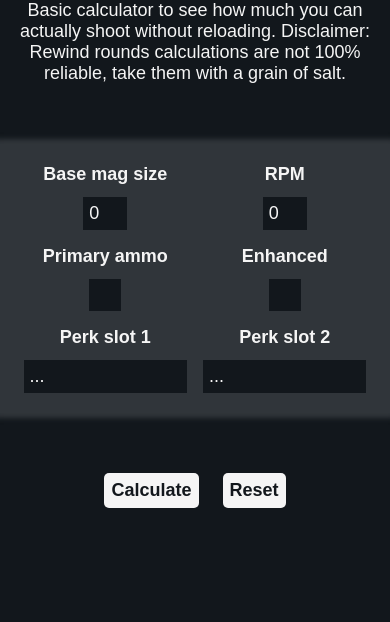
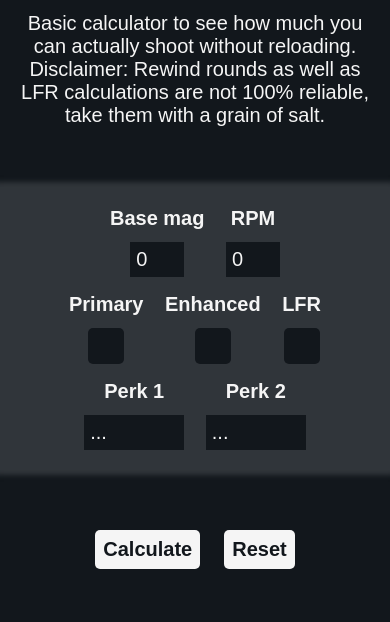
Before and after one commit to FScirE/FScirE.github.io, a plain HTML site: page index.html in a window 390 px wide. Shown: the part 270-892 px from the top of the page. Before the commit the page ends 844 px from the top, so only its background shows below. Drawn offline with Linux system fonts and the light colour scheme.

Commit message:
added lfr support
it may contain bugs
todo: images?, better calculations for linears (firing delay etc)

```diff
--- a/index.html
+++ b/index.html
@@ -9,25 +9,34 @@
 <body>
     <header>
         <h1>Destiny 2 Effective Magazine Size Calculator</h1>
-        <p>Basic calculator to see how much you can actually shoot without reloading. Disclaimer: Rewind rounds calculations are not 100% reliable, take them with a grain of salt.</p>
+        <p>Basic calculator to see how much you can actually shoot without reloading. Disclaimer: Rewind rounds as well as LFR calculations are not 100% reliable, take them with a grain of salt.</p>
     </header>
     <main>
         <div id="selection">
                 <div class="input" id="magsize">
-                    <h4>Base mag size</h4>
+                    <h4>Base mag</h4>
                     <input type="text" oninput="validate(this)">
                 </div>
                 <div class="input" id="rpm">
                     <h4>RPM</h4>
                     <input type="text" oninput="validate(this)">
                 </div>
+                <br>
                 <div class="input" id="primary">
-                    <h4>Primary ammo</h4>
+                    <h4>Primary</h4>
                     <input type="button" onclick="toggle(this)">
+                </div>
+                <div class="input" id="enhanced">
+                    <h4>Enhanced</h4>
+                    <input type="button" onclick="toggle(this)">
+                </div>
+                <div class="input" id="lfr">
+                    <h4>LFR</h4>
+                    <input type="button" onclick="lfrToggle(this)">
                 </div>
                 <br>
                 <div class="input perk" id="slot1">
-                    <h4>Perk slot 1</h4>
+                    <h4>Perk 1</h4>
                     <div class="container">
                         <button class="dropbutton"></button>
                         <div class="dropdown">
@@ -36,17 +45,13 @@
                     </div>
                 </div>
                 <div class="input perk" id="slot2">
-                    <h4>Perk slot 2</h4>
+                    <h4>Perk 2</h4>
                     <div class="container">
                         <button class="dropbutton"></button>
                         <div class="dropdown">
                             <!-- script adds elements -->
                         </div>
                     </div>
-                </div>
-                <div class="input" id="enhanced">
-                    <h4>Enhanced</h4>
-                    <input type="button" onclick="toggle(this)">
                 </div>
         </div>
         <div id="buttons">
--- a/script.js
+++ b/script.js
@@ -60,6 +60,18 @@ function toggle(b) {
     b.value = b.value == "" ? "X" : "";
 }
 
+function lfrToggle(b) {
+    toggle(b);
+    if (b.value == "X") {
+        document.querySelector("#primary h4").textContent = "Burst";
+        document.querySelector("#rpm h4").textContent = "Charge time";
+    }
+    else {
+        document.querySelector("#primary h4").textContent = "Primary";
+        document.querySelector("#rpm h4").textContent = "RPM";
+    }
+}
+
 function reset() {
     //reset perks
     selectedPerks = [];
@@ -88,10 +100,15 @@ function calculate() {
     let decon = false;
     let rr = false;
 
-    let primary = document.querySelector("#primary input").value == "X";
+    let lfr = document.querySelector("#lfr input").value == "X";
+    let primary = document.querySelector("#primary input").value == "X" && !lfr; //act as primary checkbox if not lfr
+    let burst = document.querySelector("#primary input").value == "X" && lfr; //act as burst checkbox if lfr
     let enhanced = document.querySelector("#enhanced input").value == "X";
     let baseMag = parseInt(document.querySelector("#magsize input").value);
     let rpm = parseInt(document.querySelector("#rpm input").value);
+
+    //lfr charge time to rpm
+    rpm = lfr ? ((1000 / (rpm + (burst ? rpm + 500 : rpm))) * 60) * (burst ? 3 : 1) : rpm;
 
     document.querySelectorAll(".dropbutton").forEach((d) => {
         switch (d.textContent) {
@@ -124,7 +141,7 @@ function calculate() {
     let currentMag = baseMag;
 
     while (currentMag > 0) {
-        let debug = `${currentMag}`;
+        //let debug = `${currentMag}`;
 
         effectiveMag++;
         currentMag--;
@@ -161,13 +178,25 @@ function calculate() {
         }
         //rewind rounds
         if (rr) {
+            if (burst) {
+                rr_counter += 3;
+                if (currentMag == 0 && Math.ceil(rr_counter / 3) >= Math.ceil(baseMag * 0.285)) {
+                    currentMag += Math.ceil(rr_counter * (enhanced ? 0.1633 : 0.14))
+                    currentMag = currentMag > baseMag ? baseMag : currentMag;
+                    rr_counter = -cooldown;
+                    rr_refills++;
+                    //debug += ` +${Math.ceil(baseMag * (enhanced ? 0.7 : 0.6))}`;
+                }
+            }
+            else {
                 rr_counter++;
-            if (currentMag == 0 && rr_counter >= Math.ceil(baseMag * 0.285)) {
+                if (currentMag == 0 && rr_counter >= Math.ceil(baseMag * 0.2875)) {
                     currentMag += Math.ceil(rr_counter * (enhanced ? 0.7 : 0.6))
                     currentMag = currentMag > baseMag ? baseMag : currentMag;
                     rr_counter = -cooldown;
                     rr_refills++;
                     //debug += ` +${Math.ceil(baseMag * (enhanced ? 0.7 : 0.6))}`;
+                }
             }
             //infinity check
             if (rr_refills > baseMag + 1)
@@ -183,7 +212,7 @@ function calculate() {
     let totalSeconds;
     if (finite) {
         if (rpm != 0)
-            totalSeconds = Math.floor((effectiveMag * 60) / rpm);
+            totalSeconds = Math.ceil((effectiveMag * 60) / rpm) * (burst ? 3 : 1);
         else
             totalSeconds = "?";
     }
--- a/style.css
+++ b/style.css
@@ -3,7 +3,7 @@ body {
     font-family: "Arial", sans-serif;
     background-color: #12171c;
     color: #f5f5f5;
-    font-size: 18px;
+    font-size: 20px;
     margin: 0;
 }
 
@@ -19,7 +19,7 @@ header {
     font-weight: bold;
 }
 .small {
-    font-size: 16px;
+    font-size: 18px;
 }
 .hidden {
     display: none !important;
@@ -44,8 +44,8 @@ main {
 }
 
 .input input[type=text] {
-    width: 32px;
-    font-size: 18px;
+    width: 42px;
+    font-size: 20px;
     background-color: #12171c;
     color: #f5f5f5;
     border: none;
@@ -53,13 +53,14 @@ main {
 }
 
 .input input[type=button] {
-    width: 32px;
-    height: 32px;
+    width: 36px;
+    height: 36px;
     background-color: #12171c;
     border: none;
     color: #f5f5f5;
     font-size: 24px;
     font-weight: bold;
+    border-radius: 5px;
 }
 
 .input input[type=button]:hover {
@@ -75,8 +76,8 @@ main {
 #buttons button {
     background-color: #f5f5f5;
     color: #12171c;
-    font-size: 18px;
-    padding: 7px;
+    font-size: 20px;
+    padding: 8px;
     border: none;
     font-weight: bold;
     cursor: pointer;
@@ -115,9 +116,10 @@ main {
     text-align: left;
     background-color: #12171c;
     color: #f5f5f5;
-    font-size: 18px;
+    font-size: 20px;
     padding: 6px;
-    width: 100%;
+    min-width: 100px;
+    max-width: 100%;
     border: none;
     cursor: pointer;
 }
@@ -125,7 +127,7 @@ main {
     position: absolute;
     display: none;
     text-align: left;
-    font-size: 14px;
+    font-size: 16px;
     background-color: #f5f5f5;
     color: black;
     min-width: 100%;
@@ -150,35 +152,7 @@ main {
 /*---------------*/
 
 /*mobile*/
-@media screen and (max-width: 500px) {
-    #selection {
-        display: inline-grid;
-        grid-template:
-            ". magsize rpm ."
-            ". primary enhanced ."
-            ". slot1 slot2 .";
-        grid-template-columns: 4% 46% 46% 4%;
-    }
-    /*grid areas*/
-    #magsize {
-        grid-area: magsize;
-    }
-    #rpm {
-        grid-area: rpm;
-    }
-    #primary {
-        grid-area: primary
-    }
-    #slot1 {
-        grid-area: slot1;
-    }
-    #slot2 {
-        grid-area: slot2;
-    }
-    #enhanced {
-        grid-area: enhanced;
-    }
-
+@media screen and (max-width: 600px) {
     header {
         margin: 120px 12px 60px 12px;
     }
```
Lines whose indentation alone changed are shown as unchanged.
